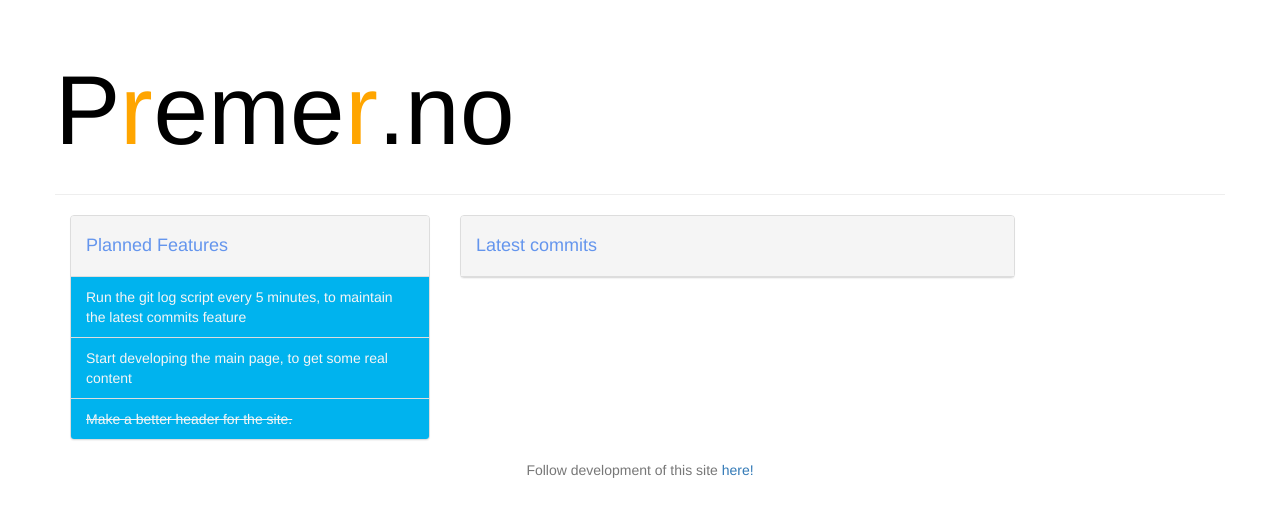
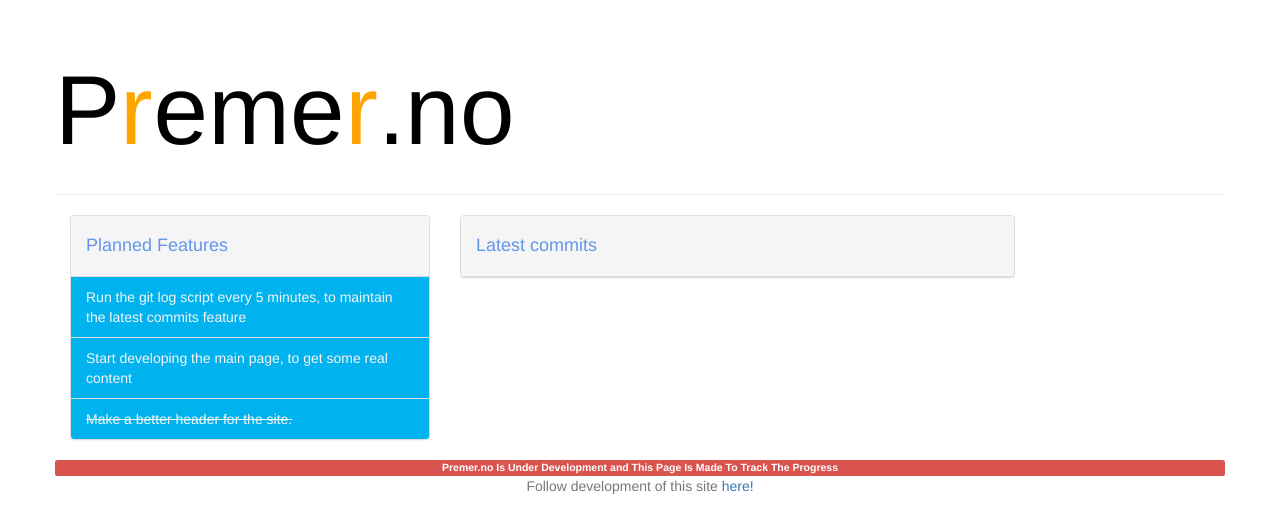
Before and after one commit to parlex/premer.no, a plain HTML site: page index.html in a window 1280 px wide. Drawn offline with Linux system fonts and the light colour scheme.

Commit message:
Added a message saying that premer.no is under development and that the index.html is just for tracking the progress of the site.

```diff
--- a/index.html
+++ b/index.html
@@ -25,7 +25,6 @@
 	</div>
 
 	<div class="row">
-
 
 		<div class="col-md-4">
 			<div class="panel panel-default">
@@ -59,6 +58,10 @@
 	</div>
 
 	<div class="row">
+		<div class="label label-danger text-center center-block">Premer.no Is Under Development and This Page Is Made To Track The Progress</div>
+	</div>
+
+	<div class="row">
 		<p class="text-muted text-center">
 			Follow development of this site
 			<a href="https://github.com/parlex/premer.no"/>
```
